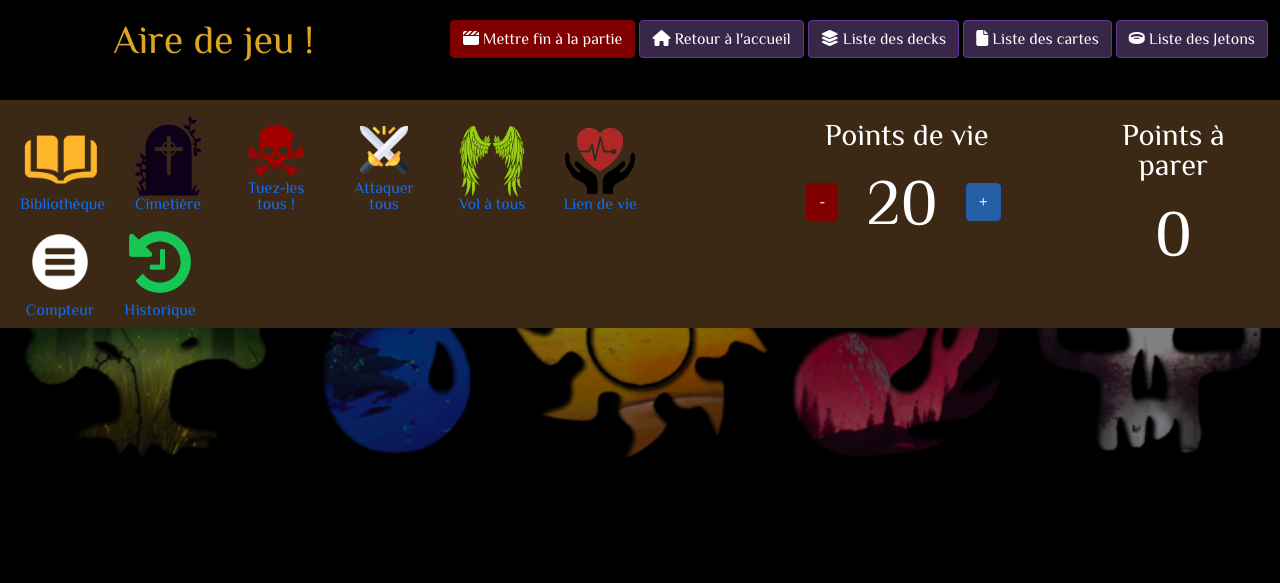
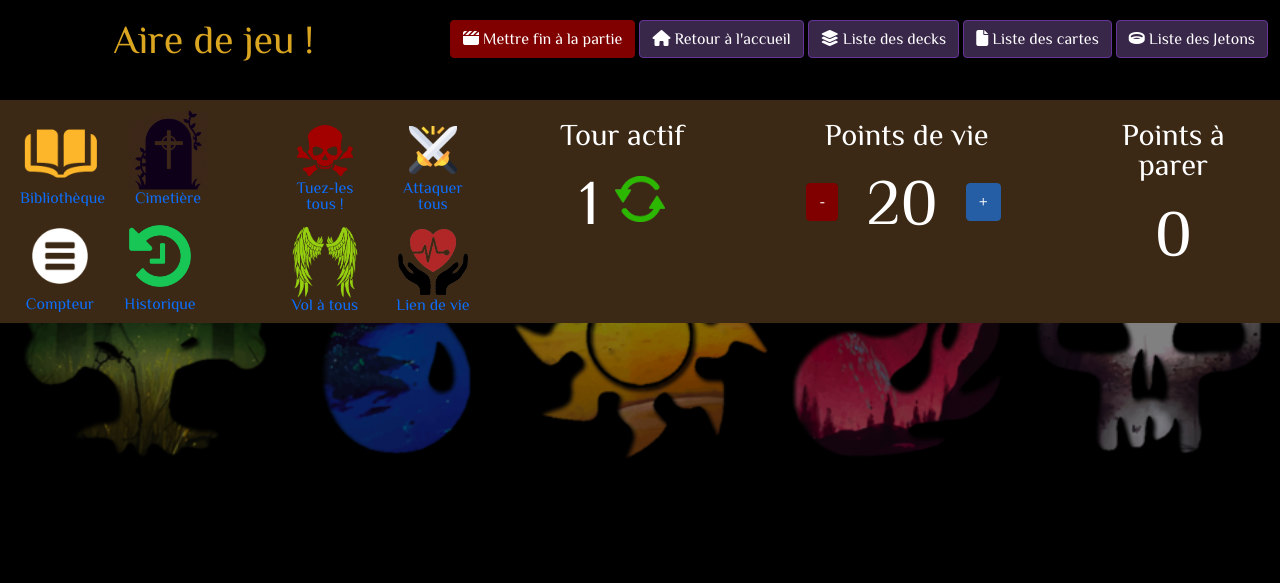
Before and after one commit to lolosambo/magicCounter, a Django app: page /cards/playground/starts/1 in a window 1280 px wide. Shown: the top 583 px of the page. Run offline with Django 4.2, Linux system fonts and the light colour scheme; a user stored in the database is signed in; data comes from the database, SQL or seed files in the repository; tables that the repository leaves empty hold one stand-in row (values such as "Sample post"); some libraries are stand-ins or nearby versions.

Commit message:
Ajout de la notion de tour

```diff
--- a/magicCounter/cards/templates/cards/playground_game_starts.html
+++ b/magicCounter/cards/templates/cards/playground_game_starts.html
@@ -122,6 +122,7 @@
                         </button>
                     </div>
                     <div style="text-align: center">
+                        {% if not card.invokation.state %}
                             {% if not card.tapped %}
                                 <a href="#"
                                    id="attack-{{ card.index }}"
@@ -140,6 +141,7 @@
                                 >
                                     Désengager
                                 </a>
+                            {% endif %}
                         {% endif %}
                         <a href="#"
                            id="death-{{ card.index }}"
--- a/magicCounter/cards/templates/includes/history.html
+++ b/magicCounter/cards/templates/includes/history.html
@@ -12,6 +12,11 @@
         <ul style="text-align: left;">
             {% for historic in history %}
                 {% for time, log in historic.items %}
+                    {% if "tour" in log %}
+                        <li style="font-size: 0.9rem;" >
+                            <span style="font-size: 0.9rem; color: #ffa701;">---- {{ time }} : {{ log }} ----</span>
+                        </li>
+                    {% else %}
                         <li style="font-size: 0.9rem;
                             {% if 'perdu' in log or '-' in log %} color: #f94f33;
                             {% elif '+' in log or 'maintenant' in log %}color: #79ff79;
@@ -19,6 +24,7 @@
                         >
                             <span style="font-size: 0.9rem; color: #1b95a3;">{{ time }} :</span> {{ log }}
                         </li>
+                    {% endif %}
                 {% endfor %}
             {% endfor %}
         </ul>
--- a/magicCounter/cards/templates/includes/playground_menu.html
+++ b/magicCounter/cards/templates/includes/playground_menu.html
@@ -1,6 +1,8 @@
 <div class="col-12 playground-menu">
     <div class="row">
         <div class="col-lg-7 col-12">
+            <div class="row">
+                <div class="col-lg-4 col-12">
                     <a
                         id="library-link"
                         class="menu-link ms-2"
@@ -19,6 +21,27 @@
                     >
                           Cimetière
                     </a>
+                    <a
+                        class="menu-link me-3 ms-2"
+                        id="action-link"
+                        data-bs-toggle="offcanvas"
+                        data-bs-target="#counterCanvas"
+                        aria-controls="counterCanvas"
+                    >
+                        Compteur
+                    </a>
+                    <a
+                        id="history-link"
+                        class="menu-link"
+                        data-bs-toggle="offcanvas"
+                        data-bs-target="#historyCanvas"
+                        aria-controls="historyCanvas"
+                    >
+                        <p>Historique</p>
+                    </a>
+                </div>
+
+                <div class="col-lg-4 col-12">
                     <a
                         id="graveyard-all-link"
                         href="{% url 'playground_kill_all' deck_id=deck.pk %}"
@@ -80,25 +103,38 @@
                             Supprimer lien de vie
                         </a>
                     {%endif%}
+                </div>
 
+                <div class="col-lg-4 col-12">
+                    <div class="row" style="text-align: center">
+                        <div class="col-12">
+                            <h2 style="color: white">
+                                {% if json.turn.state == "open" %}Tour actif {% else %} Tour inactif {% endif %}
+                            </h2>
+                        </div>
+                        <div class="col-12">
+                            <span id="total-turn" class="ms-3 me-3" style="font-size: 4rem; color:white;">
+                                {{ json.turn.count }}
+                                {% if json.turn.state == "open" %}
                                     <a
-                class="menu-link me-3 ms-2"
-                id="action-link"
-                data-bs-toggle="offcanvas"
-                data-bs-target="#counterCanvas"
-                aria-controls="counterCanvas"
+                                        id="turn-on-link"
+                                        href="{% url 'playground_turn_off' deck_id=deck.pk %}"
+                                        class="menu-link turn-on-link ms-4"
                                     >
-                Compteur
                                     </a>
+                                {% else %}
                                     <a
-            id="history-link"
-            class="menu-link"
-            data-bs-toggle="offcanvas"
-            data-bs-target="#historyCanvas"
-            aria-controls="historyCanvas"
+                                        id="turn-off-link"
+                                        href="{% url 'playground_turn_on' deck_id=deck.pk %}"
+                                        class="menu-link turn-off-link ms-4"
                                     >
-                <p>Historique</p>
                                     </a>
+                                {% endif %}
+                            </span>
+                        </div>
+                    </div>
+                </div>
+            </div>
         </div>
         <div class="col-lg-3 col-md-6 col-6">
             <div class="row" style="text-align: center">
--- a/magicCounter/cards/urls.py
+++ b/magicCounter/cards/urls.py
@@ -7,7 +7,7 @@ from .views import index, card, addCard, CardEditView, CardDeleteView, \
     playground_attack, playground_untap, playground_attack_all, playground_untap_all, playground_reorder_cards, \
     playground_kill_all, playground_flying_creature, playground_non_flying_creature, playground_flying_all, \
     playground_non_flying_all, playground_non_lifelink_all, playground_lifelink_all, playground_lifelink_creature, \
-    playground_non_lifelink_creature
+    playground_non_lifelink_creature, playground_turn_on, playground_turn_off
 
 urlpatterns = [
     # CARD VIEWS
@@ -60,5 +60,6 @@ urlpatterns = [
     path('playground/deck/<str:deck_id>/become_non_lifelink/<str:index>', playground_non_lifelink_creature, name="playground_non_lifelink_creature"),
     path('playground/deck/<str:deck_id>/lifelink/all', playground_lifelink_all, name="playground_lifelink_all"),
     path('playground/deck/<str:deck_id>/non-lifelink/all', playground_non_lifelink_all, name="playground_non_lifelink_all"),
-
+    path('playground/deck/<str:deck_id>/turn-off', playground_turn_off, name="playground_turn_off"),
+    path('playground/deck/<str:deck_id>/turn-on', playground_turn_on, name="playground_turn_on"),
 ]
--- a/magicCounter/cards/views.py
+++ b/magicCounter/cards/views.py
@@ -391,6 +391,10 @@ def playground_game_starts(request, deck_id):
             json = {
                 "life": 20,
                 "damages": 0,
+                "turn": {
+                    "count": 1,
+                    "state": "open"
+                },
                 "cemetery": [],
                 "cards": [],
             }
@@ -403,6 +407,10 @@ def playground_game_starts(request, deck_id):
                     }
                 ]
             }
+            playground.history['logs'].append({
+                playground.last_update_date.strftime('%d-%m-%Y %H:%M:%S'):
+                    "Le tour " + str(playground.config["turn"]['count']) + " commence."
+            })
             playground.save()
             form = CustomCounterForm(deck=deck)
             return render(request, "cards/playground_game_starts.html", context={
@@ -490,7 +498,12 @@ def playground_game_starts(request, deck_id):
                         is_flying_deck = True
                     if card['isLifeLink']:
                         is_lifelink_deck = True
+                    if card["invokation"]["turn"] != json["turn"]["count"]:
+                        card["invokation"]["state"] = False
+                        playground.last_update_date = datetime.today()
+                        playground.save()
                 form = CustomCounterForm(deck=deck)
+
                 return render(request, "cards/playground_game_starts.html", context={
                     "deck": deck,
                     "json": json,
@@ -537,7 +550,11 @@ def playground_add_card(request, card_id, deck_id, number_of_cards):
                     "isLifeLink": card.isLifeLink,
                     "language": card.language,
                     "illustration": card.illustration,
-                    "tapped":False
+                    "tapped":False,
+                    "invokation": {
+                        "state":True,
+                        "turn": json['turn']['count']
+                    }
                 }
             )
 
@@ -819,11 +836,17 @@ def playground_attack(request, deck_id, card_index):
                     playground.last_update_date.strftime('%d-%m-%Y %H:%M:%S'):
                     "Durant l'attaque, "
                     + card['name']
-                    + " donne " + str(power) + " points de vie à " + request.user.username
+                    + " donne +" + str(power) + " points de vie à " + request.user.username
                     + " grâce à son lien de vie. Nouveau total de points de vie : "
                     + str(json['life'])}
                 )
 
+    playground.last_update_date = datetime.today()
+    playground.history['logs'].append({
+        playground.last_update_date.strftime('%d-%m-%Y %H:%M:%S'):
+            "Le tour " + str(playground.config["turn"]['count']) + " a pris fin."
+    })
+    json['turn']["state"] = "close"
     playground.config = json
     playground.save()
     return redirect('playground_game_starts', deck_id=deck.pk)
@@ -872,11 +895,17 @@ def playground_attack_all(request, deck_id):
                 playground.last_update_date.strftime('%d-%m-%Y %H:%M:%S'):
                 "Durant l'attaque, "
                 + card['name']
-                + " donne " + str(power) + " points de vie à " + request.user.username
+                + " donne +" + str(power) + " points de vie à " + request.user.username
                 + " grâce à son lien de vie. Nouveau total de points de vie : "
                 + str(json['life'])}
             )
 
+    playground.last_update_date = datetime.today()
+    playground.history['logs'].append({
+        playground.last_update_date.strftime('%d-%m-%Y %H:%M:%S'):
+            "Le tour " + str(playground.config["turn"]['count']) + " a pris fin."
+    })
+    json['turn']["state"] = "close"
     playground.config = json
 
 
@@ -896,9 +925,14 @@ def playground_untap_all(request, deck_id):
             json['damages'] -= power
         card['tapped'] = False
 
-
+    json['turn']["count"] += 1
+    json['turn']["state"] = "open"
     playground.config = json
     playground.last_update_date = datetime.today()
+    playground.history['logs'].append({
+        playground.last_update_date.strftime('%d-%m-%Y %H:%M:%S'):
+            "Le tour " + str(playground.config["turn"]['count']) + " commence."
+    })
     playground.save()
     return redirect('playground_game_starts', deck_id=deck.pk)
 
@@ -1114,3 +1148,38 @@ def playground_non_lifelink_creature(request, deck_id, index):
         playground.save()
 
         return redirect('playground_game_starts', deck_id=deck.pk)
+
+def playground_turn_off(request, deck_id):
+    user = request.user
+    if not user.is_authenticated:
+        return redirect("login")
+    else:
+        deck = Deck.objects.filter(pk=deck_id)[0]
+        playground = Playground.objects.filter(user=request.user, deck=deck)[0]
+        playground.config["turn"]["state"] = "close"
+        playground.last_update_date = datetime.today()
+        playground.history['logs'].append({
+            playground.last_update_date.strftime('%d-%m-%Y %H:%M:%S'):
+                "Le tour " + str(playground.config["turn"]['count']) + " a pris fin."
+        })
+        playground.save()
+
+        return redirect('playground_game_starts', deck_id=deck.pk)
+
+def playground_turn_on(request, deck_id):
+    user = request.user
+    if not user.is_authenticated:
+        return redirect("login")
+    else:
+        deck = Deck.objects.filter(pk=deck_id)[0]
+        playground = Playground.objects.filter(user=request.user, deck=deck)[0]
+        playground.config["turn"]["count"] += 1
+        playground.config["turn"]["state"] = "open"
+        playground.last_update_date = datetime.today()
+        playground.history['logs'].append({
+            playground.last_update_date.strftime('%d-%m-%Y %H:%M:%S'):
+                "Le tour " + str(playground.config["turn"]['count']) + " commence."
+        })
+        playground.save()
+
+        return redirect('playground_game_starts', deck_id=deck.pk)
--- a/magicCounter/magicCounter/static/css/style.css
+++ b/magicCounter/magicCounter/static/css/style.css
@@ -656,6 +656,40 @@ form > button{
    background-image: url('../../media/history-hover.png');
 }
 
+#turn-on-link {
+   background-image: url('../../media/turn-vert.png');
+   background-size: 100%;
+   background-repeat: no-repeat;
+   background-position: center;
+   text-align: center;
+   display: inline-block;
+   padding-top: 30px;
+   height: 50px;
+   margin-left: 0 !important;
+   width: 50px !important;
+}
+
+#turn-on-link:hover {
+   background-image: url('../../media/turn-vert-hover.png');
+}
+
+#turn-off-link {
+   background-image: url('../../media/turn-rouge.png');
+   background-size: 100%;
+   background-repeat: no-repeat;
+   background-position: center;
+   text-align: center;
+   display: inline-block;
+   padding-top: 30px;
+   height: 50px;
+   margin-left: 0 !important;
+   width: 50px !important;
+}
+
+#turn-off-link:hover {
+   background-image: url('../../media/turn-rouge-hover.png');
+}
+
 .tapped_card {
   transform: rotate(90deg);
 }
```
Also changed, not shown: magicCounter/magicCounter/media/turn-orange-hover.png (added), magicCounter/magicCounter/media/turn-orange.png (added), magicCounter/magicCounter/media/turn-rouge-hover.png (added), magicCounter/magicCounter/media/turn-rouge.png (added), magicCounter/magicCounter/media/turn-vert-hover.png (added), magicCounter/magicCounter/media/turn-vert.png (added), magicCounter/mediafiles/turn-orange-hover.png (added), magicCounter/mediafiles/turn-orange.png (added), magicCounter/mediafiles/turn-rouge-hover.png (added), magicCounter/mediafiles/turn-rouge.png (added), magicCounter/mediafiles/turn-vert-hover.png (added), magicCounter/mediafiles/turn-vert.png (added). Lines whose indentation alone changed are shown as unchanged.
